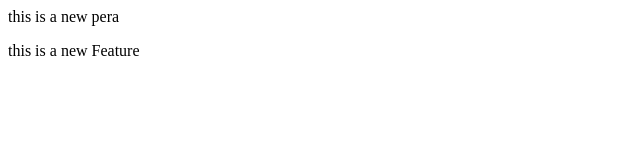
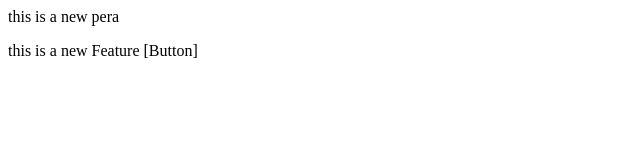
Before and after one commit to Vikash975814/LocalRepo, a plain HTML site: page index.html in a window 1280 px wide. Shown: the full height of the page, 0-640 px from the left. Drawn offline with Linux system fonts and the light colour scheme.

```diff
--- a/index.html
+++ b/index.html
@@ -1,2 +1,2 @@
 <p> this is a new pera</p>
-<p> this is a new Feature</p>
+<p> this is a new Feature [Button]</p>
```
